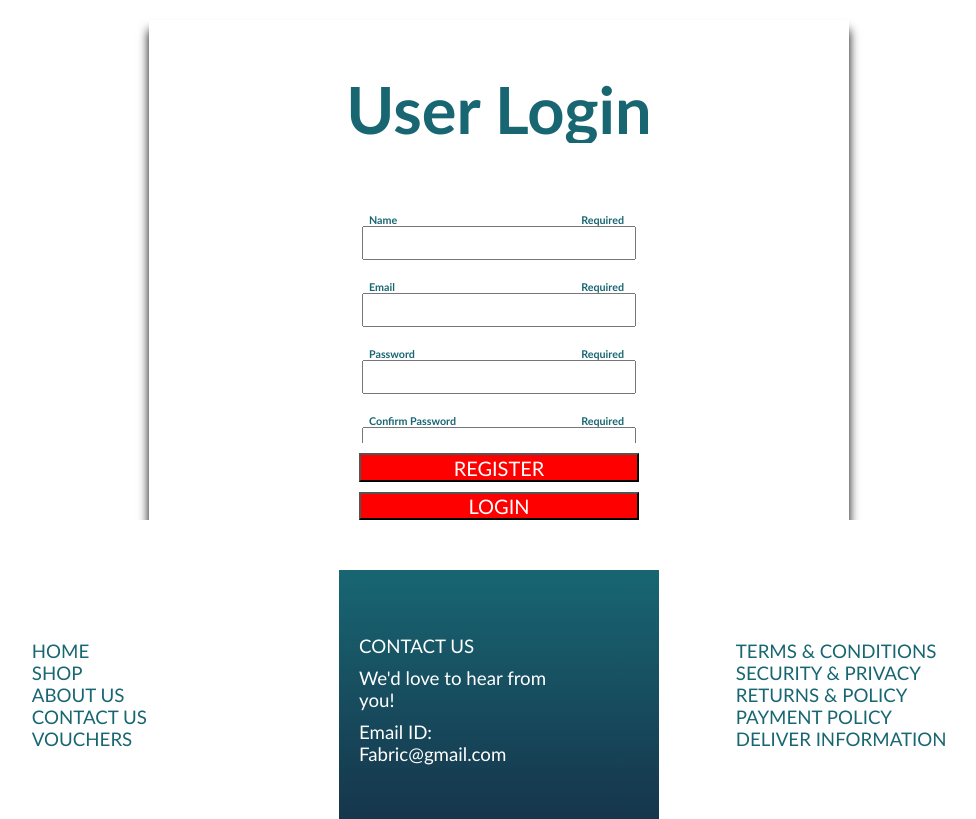
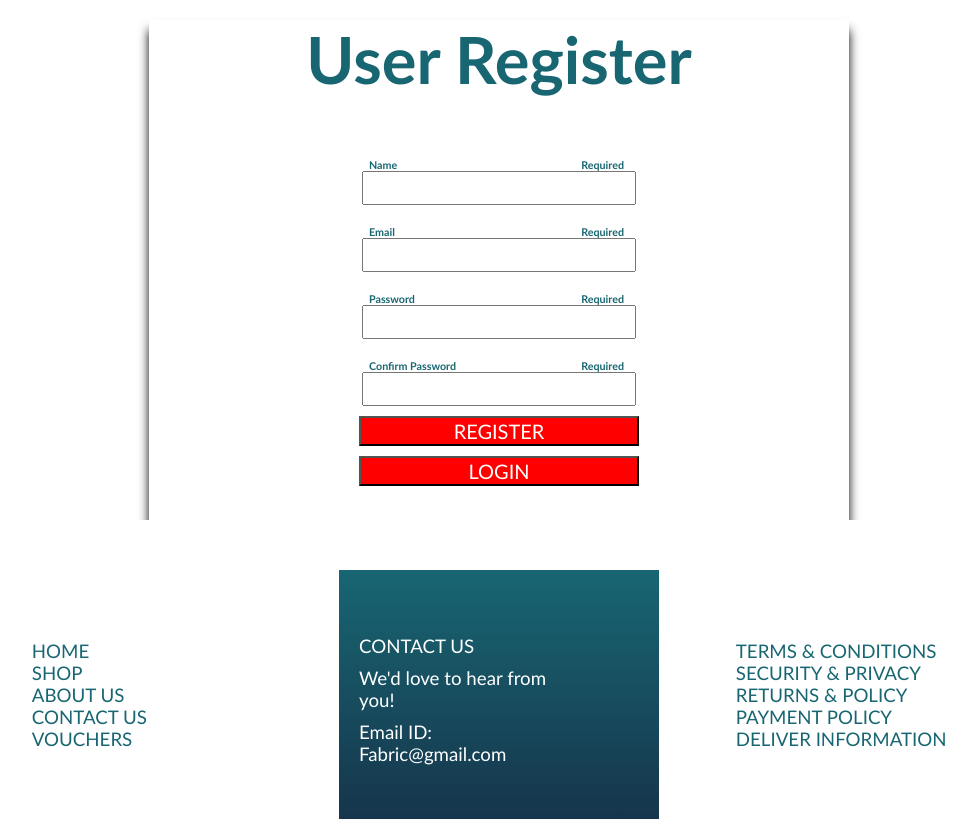
Before and after one commit to Vamshireddy2001/Programming-for-Information-system, a Flask app: page /register in a window 1280 px wide. Shown: the part 85-904 px from the top of the page, without its empty margins (141-1117 px from the left). Run offline with Flask 3, Linux system fonts and the light colour scheme.

Commit message:
registerpagestyling2

```diff
--- a/templates/registerpage.html
+++ b/templates/registerpage.html
@@ -10,8 +10,8 @@
     {% include ('header.html')%}
     <main>
         <div class="mainbody">
-            <h1>User Login</h1>
-            <form action="/" method="Post">
+            <h1 style="margin-top: -0px;">User Register</h1>
+            <form action="/" method="Post" style="margin-top: -10px;">
                 <div class="labels">
                     <h6>Name</h6>
                     <h6>Required</h6>
```
